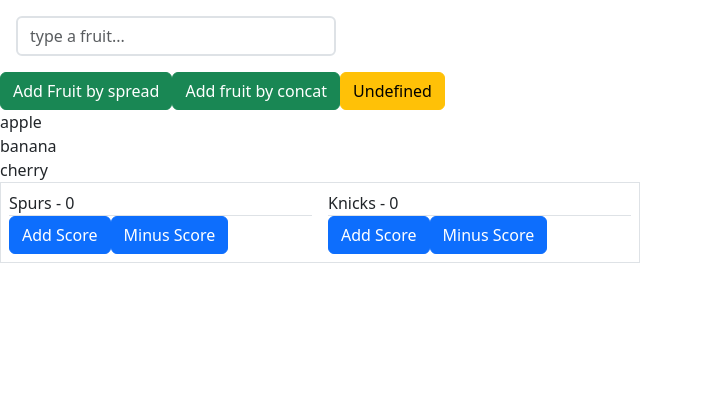
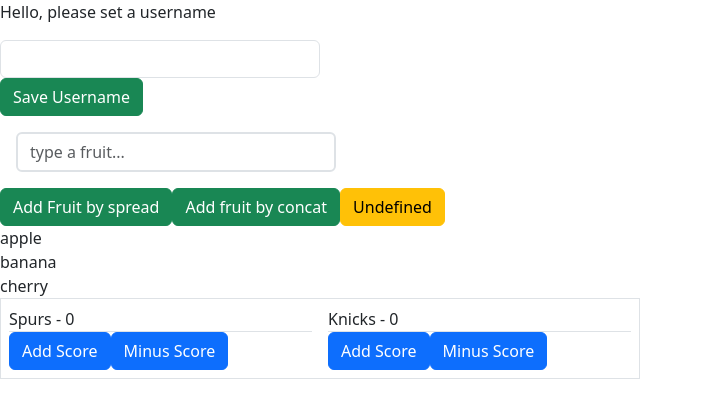
Before and after one commit to Pantaleon-Arkady/React-FrontEnd, a React (Vite) app: page /trials in a window 1280 px wide. Shown: the top 418 px of the page, without its empty margins (0-703 px from the left). Built offline with nearby package versions, Linux system fonts and the light colour scheme.

Commit message:
message display for useActionState

```diff
--- a/src/components/Trials.jsx
+++ b/src/components/Trials.jsx
@@ -1,7 +1,31 @@
-import { useState, useReducer } from "react";
+import { useState, useReducer, useActionState } from "react";
 
 function Trials() {
     const [fruit, setFruit] = useState("");
+    const [user, setUser] = useState("");
+
+    const [state, submitAction] = useActionState(
+        async (prevState, formData) => {
+            const username = formData.get("username");
+
+            if (!username) {
+                return {
+                    success: false,
+                    message: "Username is required"
+                };
+            }
+
+            setUser(username);
+            return {
+                success: true,
+                message: `Welcome ${username}!`
+            };
+        },
+        {
+            success: false,
+            message: ""
+        }
+    );
 
     const initialTeamScore = [
         {
@@ -77,6 +101,26 @@ function Trials() {
 
     return (
         <div>
+            <div className="w-100">
+                <div>
+                    {user ? "" : "Hello, please set a username"}
+                    <p>{state.message}</p>
+                </div>
+                <form action={submitAction}>
+                    <input
+                        type="text"
+                        name="username"
+                        className="form-control w-25"
+                    />
+
+                    <button
+                        type="submit"
+                        className="btn btn-success"
+                    >
+                        Save Username
+                    </button>
+                </form>
+            </div>
             <input
                 className="form-control w-25 m-3 border border-2"
                 placeholder="type a fruit..."
```
